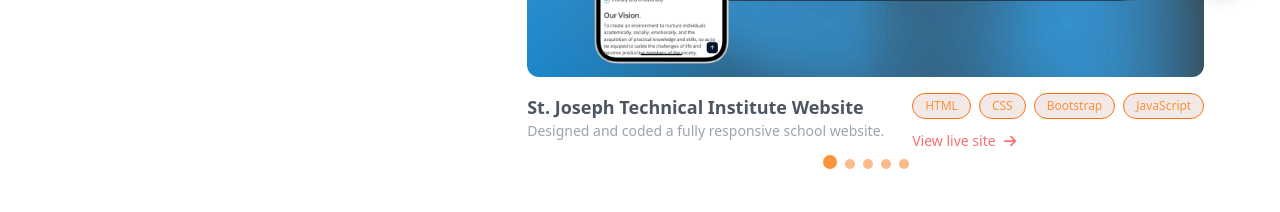
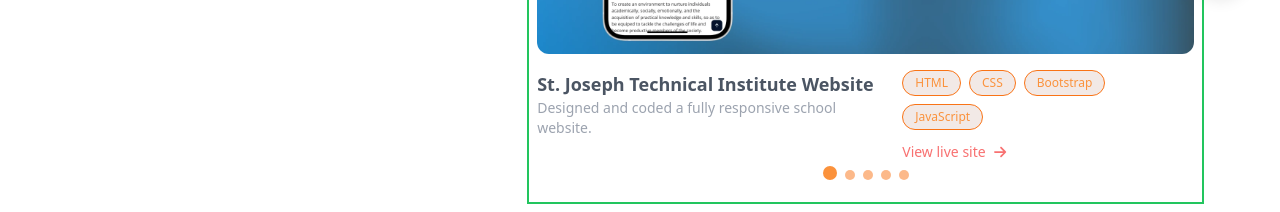
Before and after one commit to MBEDOBE/dkm, a React (Vite) app: page /portfolio in a window 1280 px wide. Shown: the part 523-735 px from the top of the page. Built offline with nearby package versions, Linux system fonts and the light colour scheme.

Commit message:
minor layout updates

```diff
--- a/src/pages/about/About.jsx
+++ b/src/pages/about/About.jsx
@@ -207,7 +207,7 @@
       />
       <section
         id="about"
-        className="flex flex-col items-center justify-between w-full max-w-screen-xl min-h-screen gap-10 px-6 py-12 mx-auto text-white lg:flex-row"
+        className="flex flex-col items-center justify-between w-full max-w-screen-xl min-h-screen gap-10 px-6 py-12 mx-auto text-white pt-28 lg:-pt-28 lg:flex-row"
         aria-labelledby="about-heading"
       >
         {/* Left: Bio */}
--- a/src/pages/contact/Contact.jsx
+++ b/src/pages/contact/Contact.jsx
@@ -140,7 +140,7 @@
 
         {/* Contact Form */}
         <motion.div
-          className="w-full px-5 lg:w-1/2"
+          className="w-full px-5 pb-2 lg:pb-0 lg:w-1/2"
           initial={{ opacity: 0, x: 50 }}
           animate={{ opacity: 1, x: 0 }}
           transition={{ duration: 0.6, delay: 0.4, type: "spring" }}
--- a/src/pages/works/Works.jsx
+++ b/src/pages/works/Works.jsx
@@ -72,7 +72,7 @@
       />
 
       <motion.section
-        className="flex flex-col items-center justify-between w-full max-w-screen-xl min-h-screen gap-10 py-12 mx-auto text-white lg:flex-row"
+        className="flex flex-col items-center w-full max-w-screen-xl min-h-screen gap-6 mx-auto text-white lg:justify-between lg:gap-10 pt-28 md:pb-28 lg:py-0 lg:flex-row"
         initial="hidden"
         animate="visible"
         variants={fadeInUp}
@@ -106,7 +106,7 @@
 
         {/* Swiper section */}
         <motion.div
-          className="w-full lg:w-[60%]"
+          className="w-full lg:w-[60%] border-2 border-green-500 p-2"
           variants={fadeInUp}
           initial="hidden"
           whileInView="visible"
@@ -134,12 +134,12 @@
                     className="w-full mb-4 rounded-xl"
                     loading="lazy"
                   />
-                  <div className="flex justify-between mb-6">
+                  <div className="flex flex-col gap-2 mb-8 lg:justify-between md:flex-row ">
                     <div>
                       <h4 className="text-lg font-semibold text-gray-600">
                         {project.name}
                       </h4>
-                      <p className="text-sm text-gray-400">
+                      <p className="text-sm text-gray-400 ">
                         {project.description}
                       </p>
                     </div>
```
